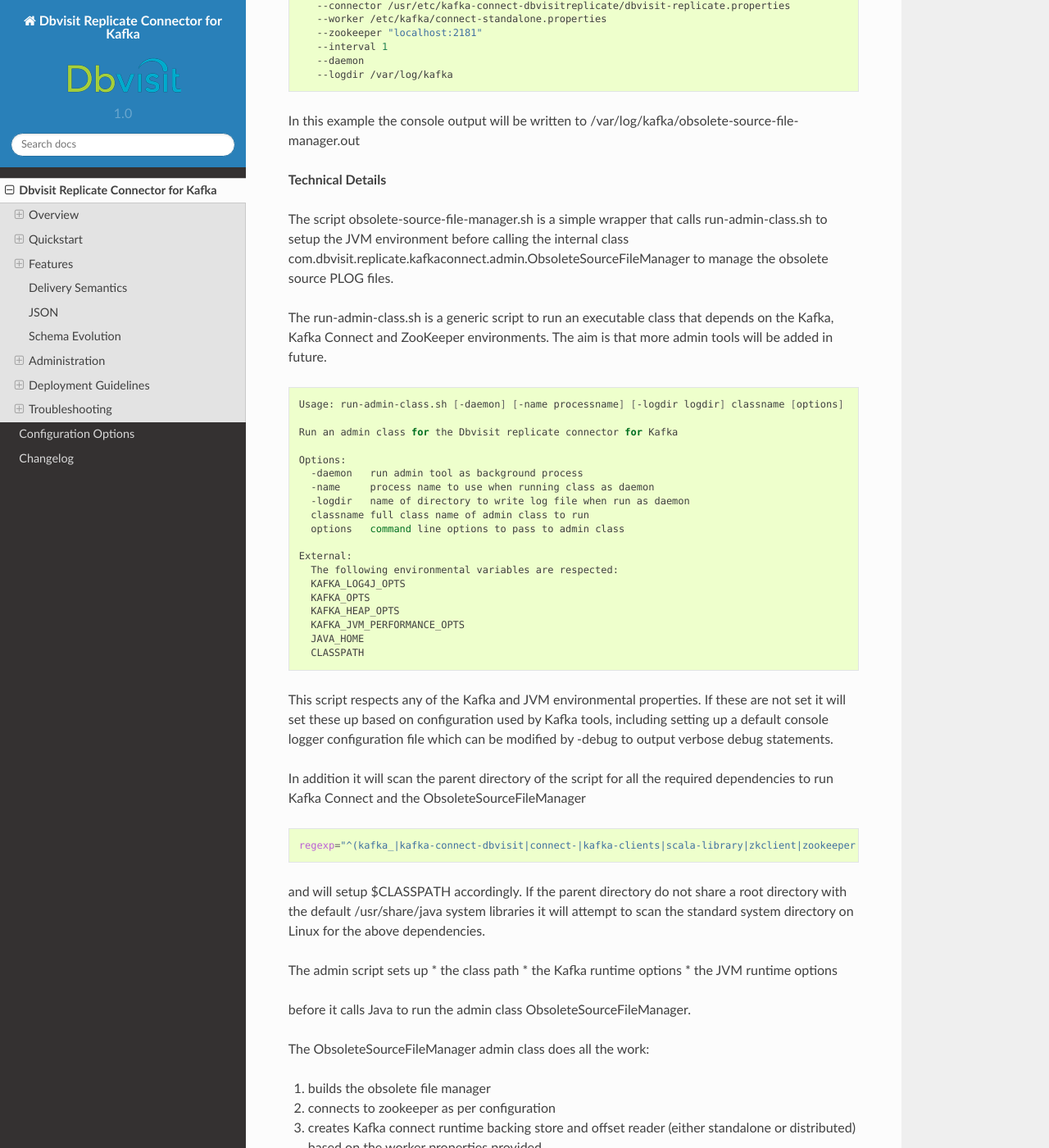
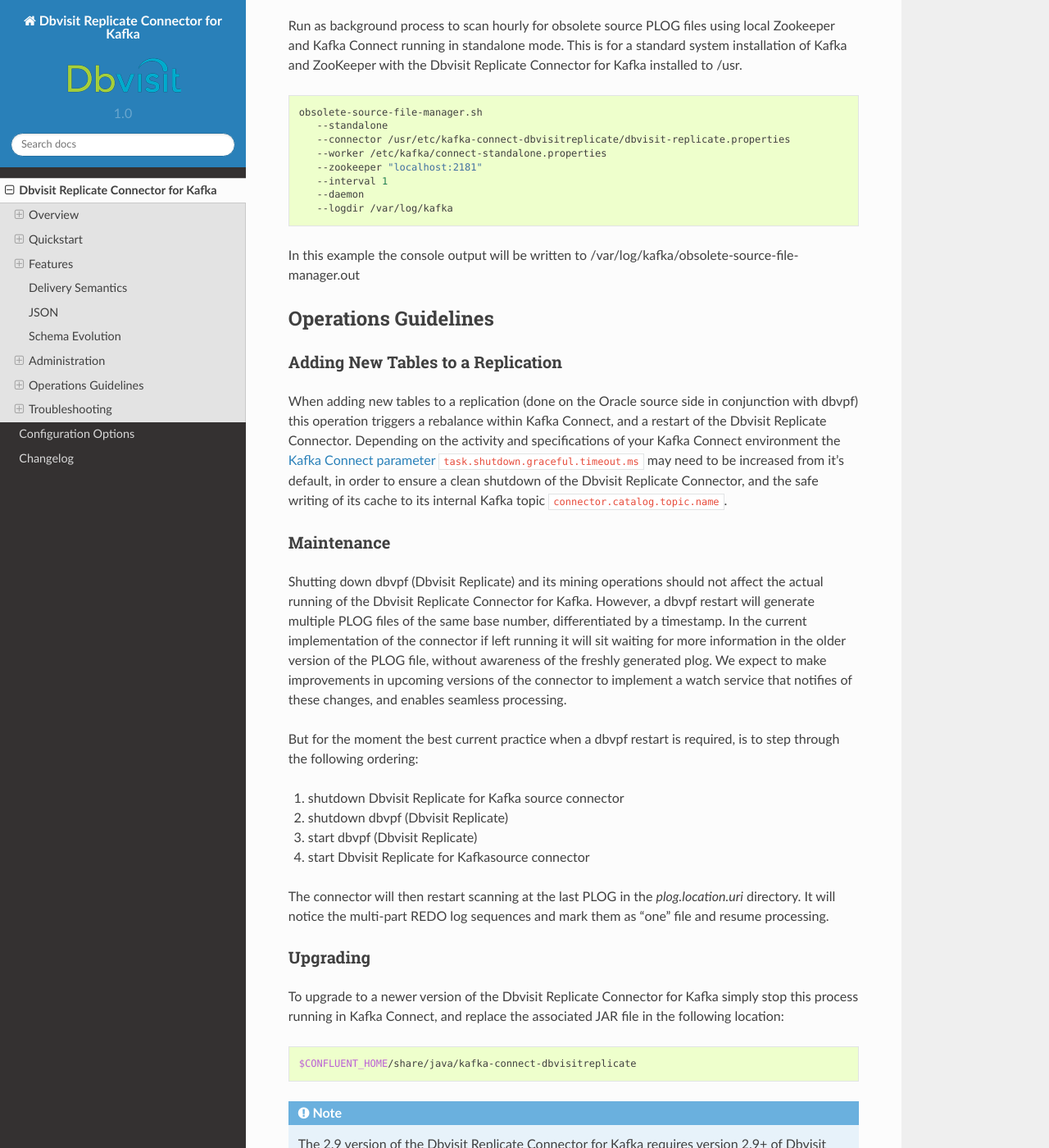
Before and after one commit to blueapple1120/replicate-connector-for-kafka, a Sphinx documentation site: the page built from docs/source_connector.rst, in a window 1280 px wide and 1400 px high, scrolled down 18562 px. Shown: the whole window at 82% size. Built offline with Sphinx 7.4.7 and the Read the Docs theme 2.0.0, drawn with Linux system fonts in a browser that asks for light colours; some of the changed text lies outside the part shown.

Commit message:
Version 2.9.00 of Replicate Connector for Kafka
Version 2.9.00 of Replicate Connector for Kafka - minor doc tweaks

```diff
--- a/docs/source_connector.rst
+++ b/docs/source_connector.rst
@@ -5,7 +5,7 @@
 
 This SOURCE connector enables you to stream DML change data records (inserts, deletes, updates) from an Oracle database, which have been made available in PLOG (parsed log) files generated by the `Dbvisit Replicate <http://www.dbvisit.com/products/dbvisit_replicate_real_time_oracle_database_replication/>`_ application, through into Kafka topics.
 
-You can find the Dbvisit `Replicate Connector for Kafka project on GitHub <https://github.com/dbvisitsoftware/replicate-connector-for-kafka>`_, and which you can build from source, or you can download the `prebuilt JAR file from this location <https://www.dropbox.com/s/nhs8v3lwmigpks1/kafka-connect-dbvisitreplicate-2.0.0-SNAPSHOT.jar?dl=0>`_.
+You can find the Dbvisit `Replicate Connector for Kafka project on GitHub <https://github.com/dbvisitsoftware/replicate-connector-for-kafka>`_, and which you can build from source, or you can download the `prebuilt bundle including the Connector and OSFM JARs and properties file, from this location <https://www.dropbox.com/s/37aeq0d9lv26qhi/dbvisit_replicate_connector_for_kafka-2.9.00-linux_x86_64-jar.zip?dl=0>`_.
 
 Overview
 --------
@@ -28,7 +28,8 @@
 
     Oracle table -> Kafka topic
 
-NB: each topic receiving change data event messages from Oracle should always be created with a single partition IF retaining the global change ordering from the source in Kafka is important for your use of the data on that side.
+.. note::
+    Each topic receiving change data event messages from Oracle should always be created with a single partition IF retaining the global change ordering from the source in Kafka is important for your use of the data on that side.
 
 In addition to this the **Dbvisit Replicate Connector for Kafka** will also automatically create and write to a meta-data topic (the name of which can be configured for the connector) in Kafka, which lists out Oracle transaction information from across all the tables that changes have been configured to listen for. This can be utilized by Kafka consumers to reconstruct the precise global ordering of changes, across the various topics, as they occurred in order on the Oracle database.
 
@@ -307,12 +308,12 @@
 
 Note that the detail for a delete shows the row values as they were at the time this operation was performed.
 
-Change Sets publishing
+Change Set publishing
 ^^^^^^^^^^^^^^^^^^^^^^
 
 ``connector.publish.cdc.format=changeset``
 
-This option provides the change sets as separate fields in the Kafka message, and no attempt is made to merge the fields into one consistent view. The message payload uses a Map with the following keys, each of which uses the same optional schema definition:
+This option provides the change set as separate fields in the Kafka message, and no attempt is made to merge the fields into one consistent view. The message payload uses a Map with the following keys, each of which uses the same optional schema definition:
 
 * key - supplementally logged key fields for the change (similar to a WHERE clause)
 * old - the unchanged or previous message fields
@@ -497,7 +498,7 @@
 ^^^^^^^^^^^^^^^^^^^^^^^^^^^
 Each PLOG corresponds to a REDO LOG and inherits its sequence number which, combined with other properties, is used to uniquely identify the replicate offset of the change records it contains and their offset in their Kafka topic. Each replicated table publishes their data to their own topic identified by the fully qualified name (including user schema owner) of the replicated table. If more than one replicate process is mining the same REDO LOGs the PLOG sequences may overlap and the Kafka topics must be separated by adding a unique namespace identifier to the topic names in Kafka.
 
-It is important to note this limitation and specify a unique topic prefix for each Kafka connector session using the same DDC replication stream in the configuration file provided when starting the Kafka connector. See the ``topic.prefix`` configuration property, which has the default of “REP-“.
+It is important to note this limitation and specify a unique topic prefix for each Kafka connector session using the same DDC replication stream in the configuration file provided when starting the Kafka connector. See the ``topic.prefix`` configuration property.
 
 Replicating DELETEs
 ^^^^^^^^^^^^^^^^^^^
@@ -517,8 +518,10 @@
 
 Schema Evolution
 ^^^^^^^^^^^^^^^^
-These limitations are relevant when using the `Schema Registry <https://github.com/confluentinc/schema-registry>'_.
-Due to the limitations outlined below schema evolution is disabled by default for the source connector. To enable it set ``connector.publish.no.schema.evolution`` to false only if using Schema Registry 3.3 or newer.
+.. note::
+    The following limitations apply when using Avro and the `Schema Registry <https://github.com/confluentinc/schema-registry>`_. They are not relevant when working with JSON key/value serializers, for which there should be no issue.
+
+Due to the limitations outlined below schema evolution is disabled by default for the Dbvisit Replicate source connector. To enable it set ``connector.publish.no.schema.evolution`` to false only if using Schema Registry 3.3 or newer.
 
 **Default Values:**
 
@@ -568,6 +571,9 @@
 .. sourcecode:: bash
 
     {"XID":"0005.013.0000826f","TYPE":"UPDATE","CHANGE_ID":1078010000324,"USER_ID":{"bytes":"\u0000"},"USER_NAME":{"string":"Matt Roberts"},"USER_ROLE":{"string":"Senior Partner"},"EXTRA":null}
+
+.. note::
+    When working with a table without any keys defined with key publishing enabled (``connector.publish.keys``) columns removed from the Oracle source will remain in the corresponding Kafka topic. a column it won’t crash but the column will remain for the moment just populated with null…
 
 
 Delivery Semantics
@@ -616,6 +622,7 @@
 **Overview**
 
 The ObsoleteSourceFileManager aims to identify when source PLOG files stored on disk (consumed by all Kafka tasks and published to topics) may be considered obsolete and can be safely discarded. To do so it needs access to:
+
 * ZooKeeper to query for all available topics in Kafka
 * Dbvisit Replicate Connector properties used to start the Replicate Source Connector for Kafka
 * Worker (source task) properties used to start the Replicate Source Connector for Kafka
@@ -625,6 +632,7 @@
 **Installation**
 
 The Obsolete Source File Manager is part of the kafka-connect-dbvisit-admin package. To install:
+
 * download the package
 * install it alongside Kafka and/or Kafka replicate connector in $KAFKA_HOME
 * run the wrapper script
@@ -722,85 +733,13 @@
 
 In this example the console output will be written to /var/log/kafka/obsolete-source-file-manager.out
 
-**Technical Details**
+Operations Guidelines
+---------------------
 
-The script obsolete-source-file-manager.sh is a simple wrapper that calls run-admin-class.sh to setup the JVM environment before calling the internal class com.dbvisit.replicate.kafkaconnect.admin.ObsoleteSourceFileManager to manage the obsolete source PLOG files.
+Adding New Tables to a Replication
+^^^^^^^^^^^^^^^^^^^^^^^^^^^^^^^^^^
+When adding new tables to a replication (done on the Oracle source side in conjunction with dbvpf) this operation triggers a rebalance within Kafka Connect, and a restart of the Dbvisit Replicate Connector. Depending on the activity and specifications of your Kafka Connect environment the `Kafka Connect parameter <http://docs.confluent.io/current/connect/allconfigs.html>`_ ``task.shutdown.graceful.timeout.ms`` may need to be increased from it's default, in order to ensure a clean shutdown of the Dbvisit Replicate Connector, and the safe writing of its cache to its internal Kafka topic ``connector.catalog.topic.name``.
 
-The run-admin-class.sh is a generic script to run an executable class that depends on the Kafka, Kafka Connect and ZooKeeper environments. The aim is that more admin tools will be added in future.
-
-.. sourcecode:: bash
-
-    Usage: run-admin-class.sh [-daemon] [-name processname] [-logdir logdir] classname [options]
-
-    Run an admin class for the Dbvisit replicate connector for Kafka
-
-    Options:
-      -daemon   run admin tool as background process
-      -name     process name to use when running class as daemon
-      -logdir   name of directory to write log file when run as daemon
-      classname full class name of admin class to run
-      options   command line options to pass to admin class
-
-    External:
-      The following environmental variables are respected:
-      KAFKA_LOG4J_OPTS
-      KAFKA_OPTS
-      KAFKA_HEAP_OPTS
-      KAFKA_JVM_PERFORMANCE_OPTS
-      JAVA_HOME
-      CLASSPATH
-
-This script respects any of the Kafka and JVM environmental properties. If these are not set it will set these up based on configuration used by Kafka tools, including setting up a default console logger configuration file which can be modified by -debug to output verbose debug statements.
-
-In addition it will scan the parent directory of the script for all the required dependencies to run Kafka Connect and the ObsoleteSourceFileManager
-
-.. sourcecode:: bash
-
-    regexp="^(kafka_|kafka-connect-dbvisit|connect-|kafka-clients|scala-library|zkclient|zookeeper|jackson-|commons-cli-1.3|slf4j|log4j)"
-
-and will setup $CLASSPATH accordingly. If the parent directory do not share a root directory with the default /usr/share/java system libraries it will attempt to scan the standard system directory on Linux for the above dependencies.
-
-The admin script sets up
-* the class path
-* the Kafka runtime options
-* the JVM runtime options
-
-before it calls Java to run the admin class ObsoleteSourceFileManager.
-
-The ObsoleteSourceFileManager admin class does all the work:
-
-1. builds the obsolete file manager
-2. connects to zookeeper as per configuration
-3. creates Kafka connect runtime backing store and offset reader (either standalone or distributed) based on the worker properties provided
-4. starts the obsolete source file manager thread
-5. interrogates zookeeper for all the Kafka topics, filter the ones that do not match the topic prefix (namespace) in connector properties
-6. queries offset reader for each topic's last committed offset and decode UID for source file from serialised replicate offset JSON
-7. finds the last used unique ID of source (PLOG) file - UID consist of redo log sequence and epoch time stamp, ignore any static schema using their expiration age
-8. queries all files in MINE's location and mark the ones up to last UID as obsolete, either delete them or report them in dry run
-9. sleep hour interval and do it all over again, until CTRL-C or terminated
-10. when terminated will shutdown all services started
-
-**Building**
-
-As with other Kafka projects it is a Maven project.
-
-Options
-
-* Create ZIP and tarball distribution for system with Kafka et al installed, unzip to $KAFKA_HOME
-
-.. sourcecode:: bash
-
-    mvn clean package
-
-* Create standalone JAR to minimise runtime dependencies, eg. to run it on Linux 64 bit server with remote ZooKeeper and Kafka
-
-.. sourcecode:: bash
-
-    mvn -Pstandalone package
-
-
-Deployment Guidelines
----------------------
 
 Maintenance
 ^^^^^^^^^^^
```
Also changed, not shown: other parts of docs/source_connector.rst (+20 -17 lines), docs/source_config_options.rst (+16 -5 lines).
